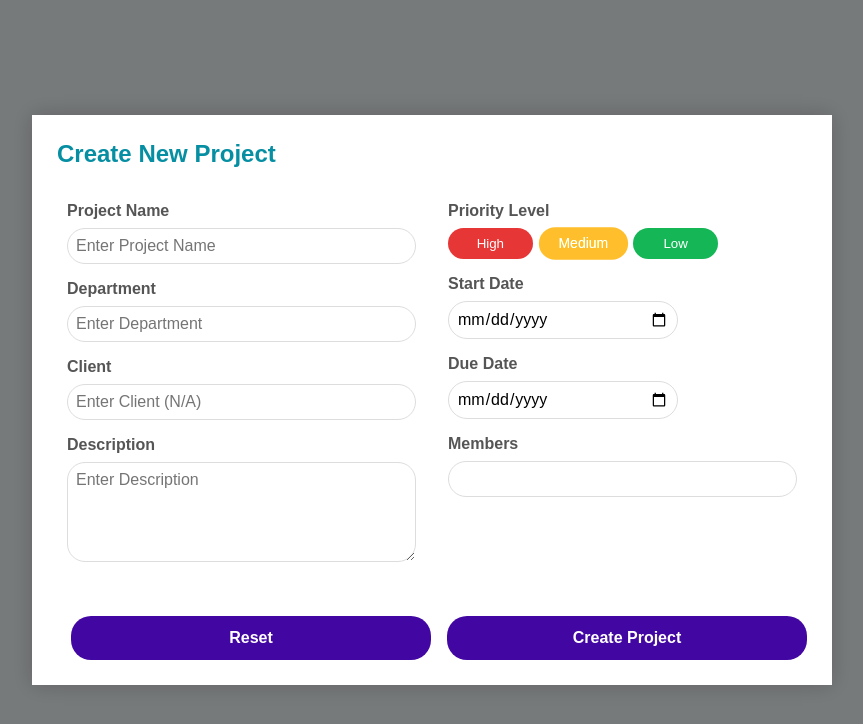
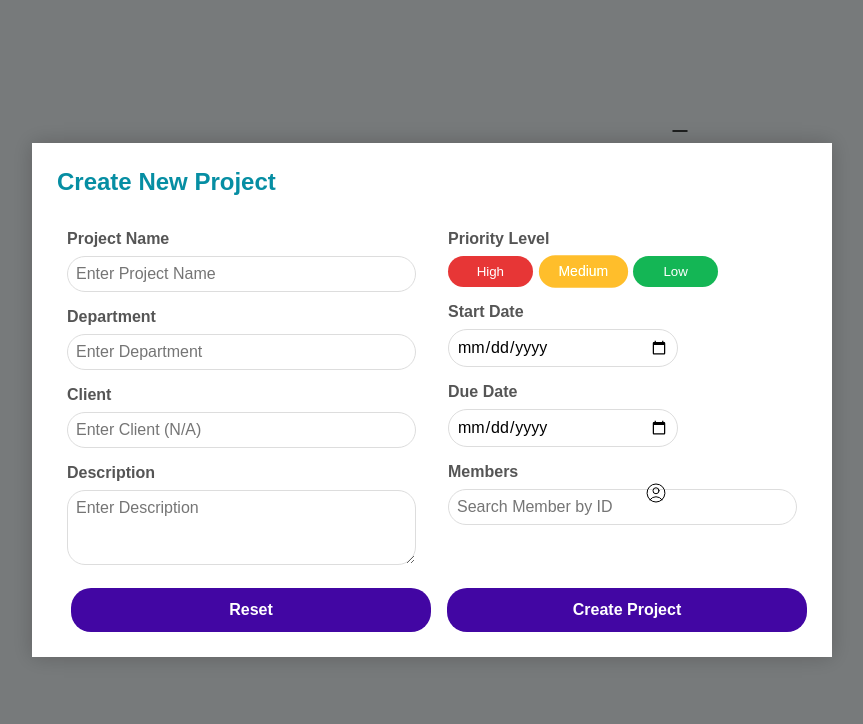
Before and after one commit to binubandara/virtuTask-app, a React (Vite) app in the folder frontend/: page /Project-form in a window 1280 px wide. Shown: the top 724 px of the page, without its empty margins (208-1071 px from the left). Built offline with nearby package versions, Linux system fonts and the light colour scheme.

Commit message:
Added svg icon's to project form

```diff
--- a/frontend/src/components/Task-management/ProjectForm.css
+++ b/frontend/src/components/Task-management/ProjectForm.css
@@ -30,9 +30,12 @@
 .form-row {
   display: flex;
   gap: 2rem;
-  margin-bottom: 1.5rem;
-  padding:10px ;
+
+  padding-top:10px ;
+  padding-left: 10px;
+  padding-right: 10px;
 }
+
 
 .right-form-column {
   flex: 1;
@@ -42,6 +45,8 @@
 .left-form-column  {
   flex: 1;
   width: 775px;
+  padding-bottom: 1px;
+
 }
 
 label {
@@ -63,7 +68,7 @@ input, textarea, .date-picker {
 }
 
 .textarea {
-  height: 100px;
+  height:75.5px;
   resize: vertical;
 }
 
@@ -105,7 +110,7 @@ input, textarea, .date-picker {
   display: flex;
   justify-content: flex-end;
   gap: 1rem;
-  margin-top: 1rem;
+  margin-top: 2px;
   border-radius: 15spx;
 
 
@@ -132,15 +137,28 @@ input, textarea, .date-picker {
 
 }
 
+.minus-icon {
+  position: absolute;
+  right: 380px;
+  top: 119px;
+  cursor: pointer;
+  width: 24px; /* Adjust size */
+  height: 24px;
+  display: flex;
+  align-items: center;
+  justify-content: center;
+  color: black; /* Ensure visibility */
+}
+.minus-icon:hover{
+  color: #068ea3;
+}
+
 .svg-member-icon {
   position: absolute;
-  margin-right: 90px;
-  margin-top: 140px;
+  right: 404.5px; /* Adjust alignment */
+  top: 492.8px; /* Center vertically */
+  transform: translateY(-50%);
+  width: 24px;
+  height: 24px;
+  color: black; /* Ensure it contrasts */
 }
-
-.minus-icon {
-  position: absolute;
-  right: 10px;
-  top: 10px;
-  cursor: pointer;
-}  /* Added closing brace */
--- a/frontend/src/components/Task-management/ProjectForm.jsx
+++ b/frontend/src/components/Task-management/ProjectForm.jsx
@@ -33,21 +33,22 @@ function ProjectForm({ closeForm, addProject }) {
 
         <div div className="modal-header">
           <h1>Create New Project</h1>
-          <div className="minus-icon">
-            {<svg
+          <div className="minus-icon" onClick={closeForm}>
+            <svg
               xmlns="http://www.w3.org/2000/svg"
               fill="none"
               viewBox="0 0 24 24"
-              strokeWidth="1.5"  // camelCase
+              strokeWidth="1.5"
               stroke="currentColor"
-              className="size-6"  // className instead of class
+              className="size-6"
+              width="24" height="24"
             >
               <path
-                strokeLinecap="round"  // camelCase
+                strokeLinecap="round"
                 strokeLinejoin="round"
                 d="M5 12h14"
               />
-            </svg>}
+            </svg>
           </div>
         </div>
         <form onSubmit={handleSubmit}>
@@ -137,21 +138,24 @@ function ProjectForm({ closeForm, addProject }) {
                 type="search"
                 name="members"
                 className="members-input"
+                placeholder="Search Member by ID"
               />
-              <div className="svg-member-icon">{
+              <div className="svg-member-icon">
                 <svg
                   xmlns="http://www.w3.org/2000/svg"
                   fill="none"
                   viewBox="0 0 24 24"
-                  strokeWidth="0.2"
+                  strokeWidth="1"
                   stroke="currentColor"
-                  className="size-6">
-                    <path
-                      strokeLinecap="round"
-                      strokeLinejoin="round"
-                      d="M17.982 18.725A7.488 7.488 0 0 0 12 15.75a7.488 7.488 0 0 0-5.982 2.975m11.963 0a9 9 0 1 0-11.963 0m11.963 0A8.966 8.966 0 0 1 12 21a8.966 8.966 0 0 1-5.982-2.275M15 9.75a3 3 0 1 1-6 0 3 3 0 0 1 6 0Z"
-                    />
-                </svg>}
+                  className="size-6"
+                  width="24" height="24"
+                >
+                  <path
+                    strokeLinecap="round"
+                    strokeLinejoin="round"
+                    d="M17.982 18.725A7.488 7.488 0 0 0 12 15.75a7.488 7.488 0 0 0-5.982 2.975m11.963 0a9 9 0 1 0-11.963 0m11.963 0A8.966 8.966 0 0 1 12 21a8.966 8.966 0 0 1-5.982-2.275M15 9.75a3 3 0 1 1-6 0 3 3 0 0 1 6 0Z"
+                  />
+                </svg>
               </div>
             </div>
             </div>
```
